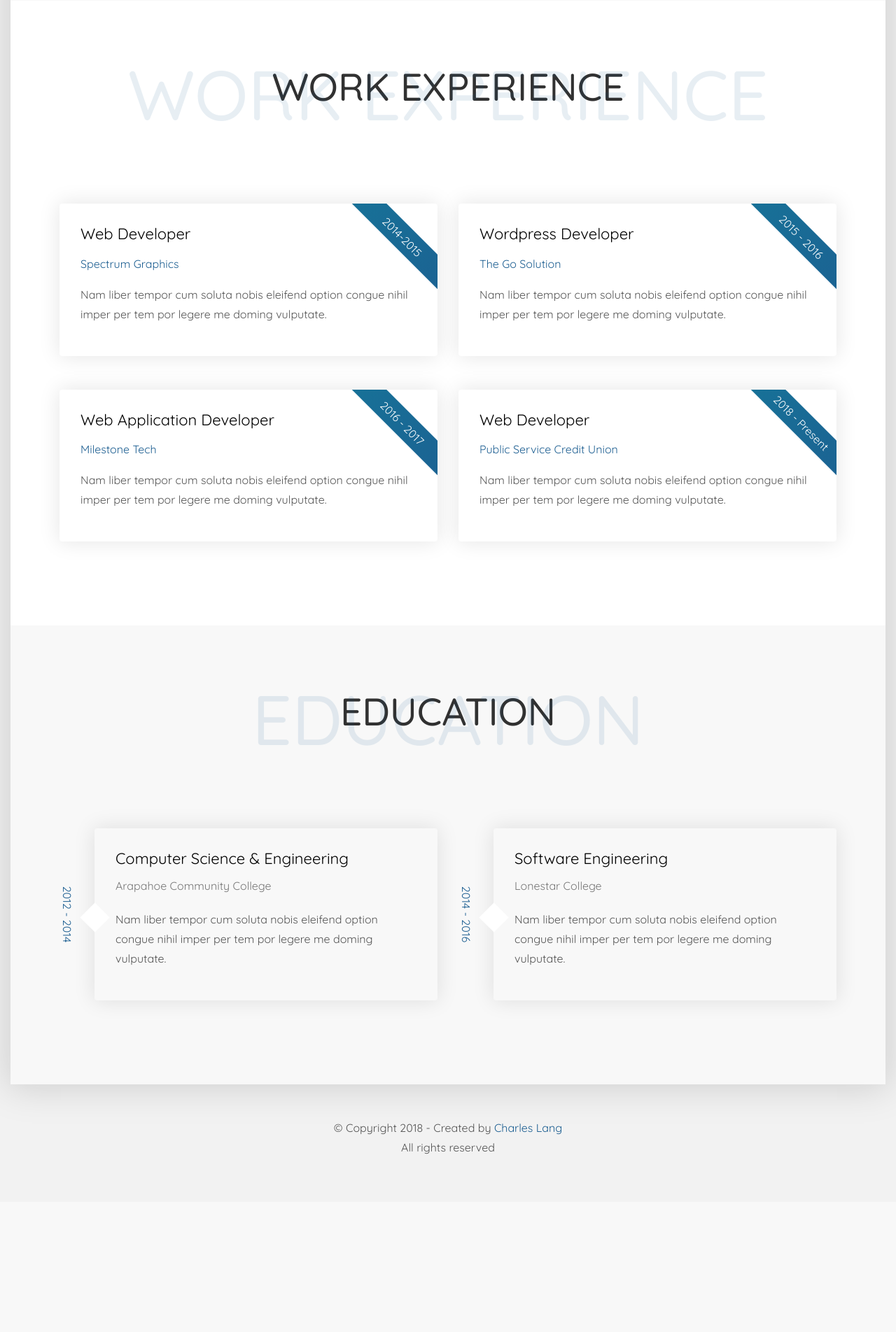
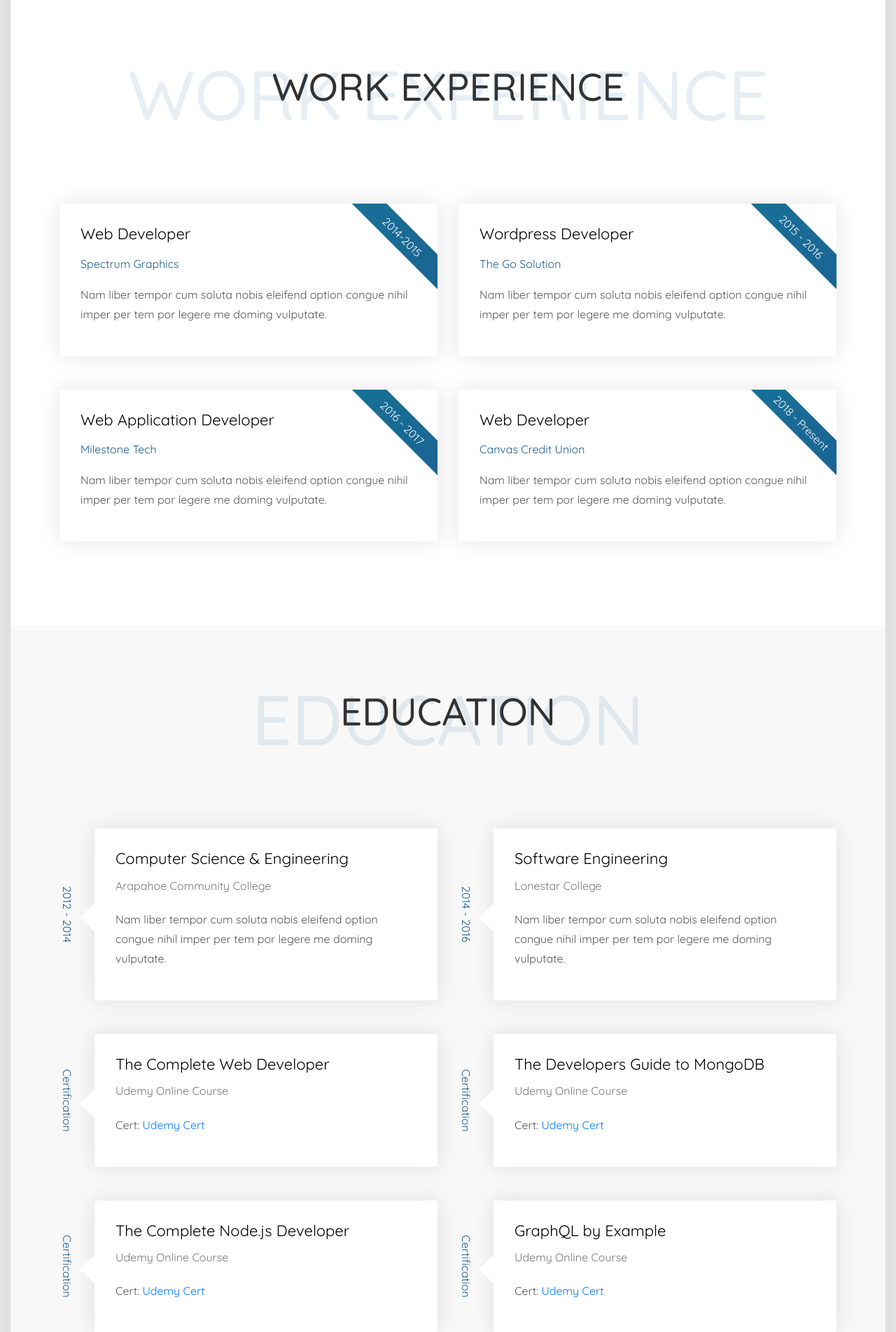
Before and after one commit to Nojil/Nojil.github.io, a PHP site: page / in a window 1280 px wide. Shown: the part 2177-4081 px from the top of the page at 70% size. Before the commit the page ends 3827 px from the top, so only its background shows below. Run offline with PHP 8.4, Linux system fonts and the light colour scheme; some libraries are stand-ins or nearby versions.

Commit message:
Profile Updates

```diff
--- a/index.html
+++ b/index.html
@@ -125,7 +125,7 @@
                                 <a href="mailto:clang676@gmail.com">clang676@gmail.com</a>
                             </li>
                             <li>
-                                <strong>Job :</strong> Web Applicatin Developer</li>
+                                <strong>Job :</strong> Web Application Developer</li>
                         </ul>
                     </div>
                 </div>
@@ -331,7 +331,7 @@
                     <div class="col-md-6 mt-5">
                         <div class="work-exp-block wow fadeIn" data-wow-duration="1s" data-wow-delay=".4s" style="visibility: visible; animation-duration: 1s; animation-delay: 0.4s; animation-name: fadeIn;">
                             <h4 class="block-title">Web Developer</h4>
-                            <h6 class="company-name color-text">Public Service Credit Union</h6>
+                            <h6 class="company-name color-text">Canvas Credit Union</h6>
                             <div class="working-duration">
                                 2018 - Present
                             </div>
@@ -360,10 +360,7 @@
                         <span class="background-text">education</span>
                     </div>
                 </div>
-                <!-- END row-->
-
                 <div class="row">
-
                     <div class="col-md-6 mt-5">
                         <div class="edu-block wow fadeIn" data-wow-duration="1s" data-wow-delay=".1s" style="visibility: visible; animation-duration: 1s; animation-delay: 0.1s; animation-name: fadeIn;">
                             <p class="edu-session">2012 - 2014</p>
@@ -375,10 +372,7 @@
                                 </p>
                             </div>
                         </div>
-                        <!--END edu-block-->
                     </div>
-                    <!-- END col-md-6 -->
-
                     <div class="col-md-6 mt-5">
                         <div class="edu-block wow fadeIn" data-wow-duration="1s" data-wow-delay=".2s" style="visibility: visible; animation-duration: 1s; animation-delay: 0.2s; animation-name: fadeIn;">
                             <p class="edu-session">2014 - 2016</p>
@@ -390,19 +384,63 @@
                                 </p>
                             </div>
                         </div>
-                        <!--END edu-block-->
                     </div>
-                    <!-- END col-md-6 -->
-
                 </div>
-                <!-- END row-->
-
+                <div class="row">
+                    <div class="col-md-6 mt-5">
+                        <div class="edu-block wow fadeIn" data-wow-duration="1s" data-wow-delay=".1s" style="visibility: visible; animation-duration: 1s; animation-delay: 0.1s; animation-name: fadeIn;">
+                            <p class="edu-session">Certification</p>
+                            <div class="edu-info-text">
+                                <h4 class="block-title">The Complete Web Developer</h4>
+                                <h6 class="institute-name mb-4 mt-3">Udemy Online Course</h6>
+                                <p>
+                                    Cert: <a href="https://www.udemy.com/certificate/UC-6R9MVDJF/" target="_blank">Udemy Cert</a>
+                                </p>
+                            </div>
+                        </div>
+                    </div>
+                    <div class="col-md-6 mt-5">
+                        <div class="edu-block wow fadeIn" data-wow-duration="1s" data-wow-delay=".2s" style="visibility: visible; animation-duration: 1s; animation-delay: 0.2s; animation-name: fadeIn;">
+                            <p class="edu-session">Certification</p>
+                            <div class="edu-info-text">
+                                <h4 class="block-title">The Developers Guide to MongoDB</h4>
+                                <h6 class="institute-name mb-4 mt-3">Udemy Online Course</h6>
+                                <p>
+                                    Cert: <a href="https://www.udemy.com/certificate/UC-IW398PKT/" target="_blank">Udemy Cert</a>
+                                </p>
+                            </div>
+                        </div>
+                    </div>
+                </div>
+                <div class="row">
+                    <div class="col-md-6 mt-5">
+                        <div class="edu-block wow fadeIn" data-wow-duration="1s" data-wow-delay=".1s" style="visibility: visible; animation-duration: 1s; animation-delay: 0.1s; animation-name: fadeIn;">
+                            <p class="edu-session">Certification</p>
+                            <div class="edu-info-text">
+                                <h4 class="block-title">The Complete Node.js Developer</h4>
+                                <h6 class="institute-name mb-4 mt-3">Udemy Online Course</h6>
+                                <p>
+                                    Cert: <a href="https://www.udemy.com/certificate/UC-B44M8T6N/" target="_blank">Udemy Cert</a>
+                                </p>
+                            </div>
+                        </div>
+                    </div>
+                    <div class="col-md-6 mt-5">
+                        <div class="edu-block wow fadeIn" data-wow-duration="1s" data-wow-delay=".2s" style="visibility: visible; animation-duration: 1s; animation-delay: 0.2s; animation-name: fadeIn;">
+                            <p class="edu-session">Certification</p>
+                            <div class="edu-info-text">
+                                <h4 class="block-title">GraphQL by Example</h4>
+                                <h6 class="institute-name mb-4 mt-3">Udemy Online Course</h6>
+                                <p>
+                                    Cert: <a href="https://www.udemy.com/certificate/UC-SPP7F58D/" target="_blank">Udemy Cert</a>
+                                </p>
+                            </div>
+                        </div>
+                    </div>
+                </div>
             </div>
-            <!-- END container-->
         </section>
-
     </main>
-
     <footer class="site-footer mt-5 pb-5">
         <div class="container">
             <div class="row">
--- a/styles/styles.css
+++ b/styles/styles.css
@@ -162,6 +162,10 @@ section {
 .card-header,
 .card-body {
     text-align: center;
+}
+
+.card-header {
+    background-color: #fff;
 }
 
 .html-Icon {
@@ -380,6 +384,7 @@ section {
     border-radius: 4px;
     margin-left: 50px;
     position: relative;
+    background-color: #fff;
 }
 
 .edu-info-text:before {
```
